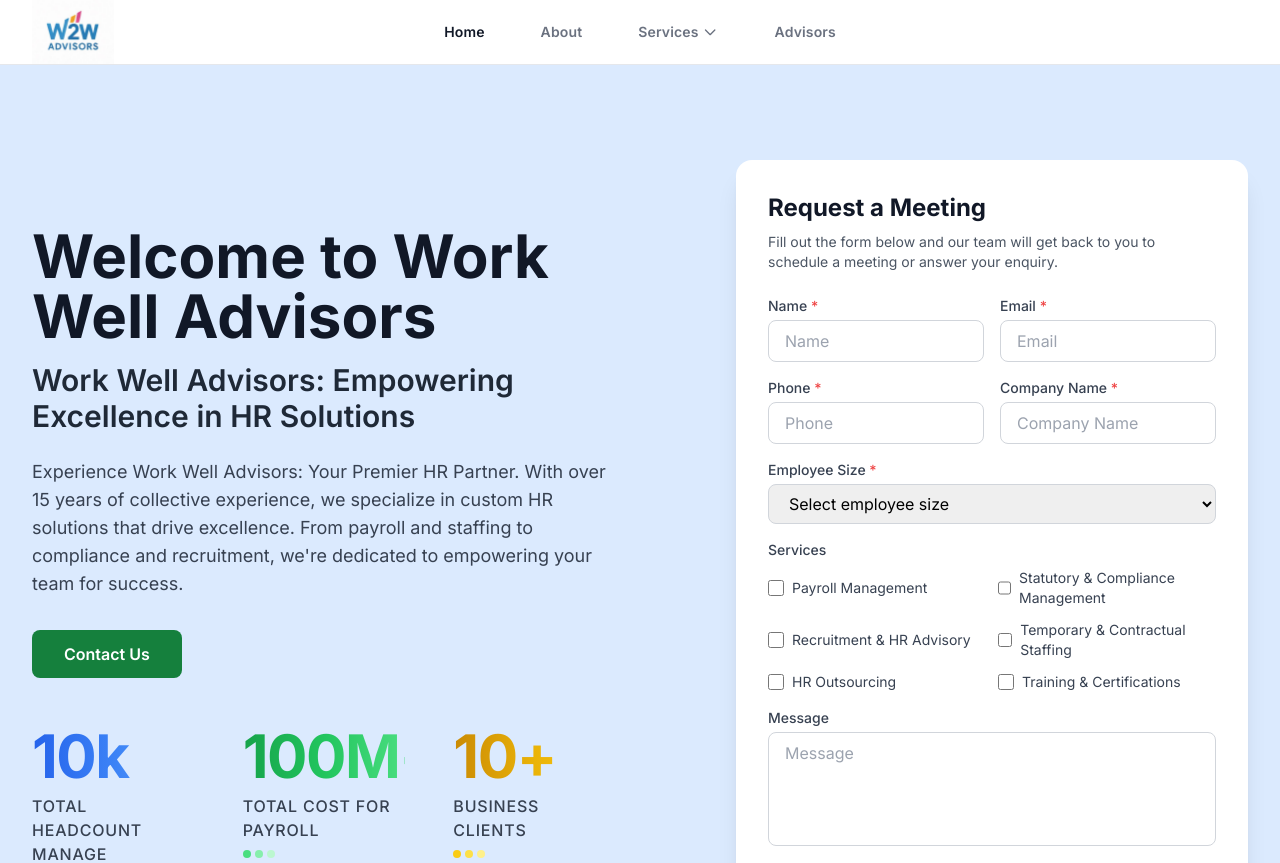
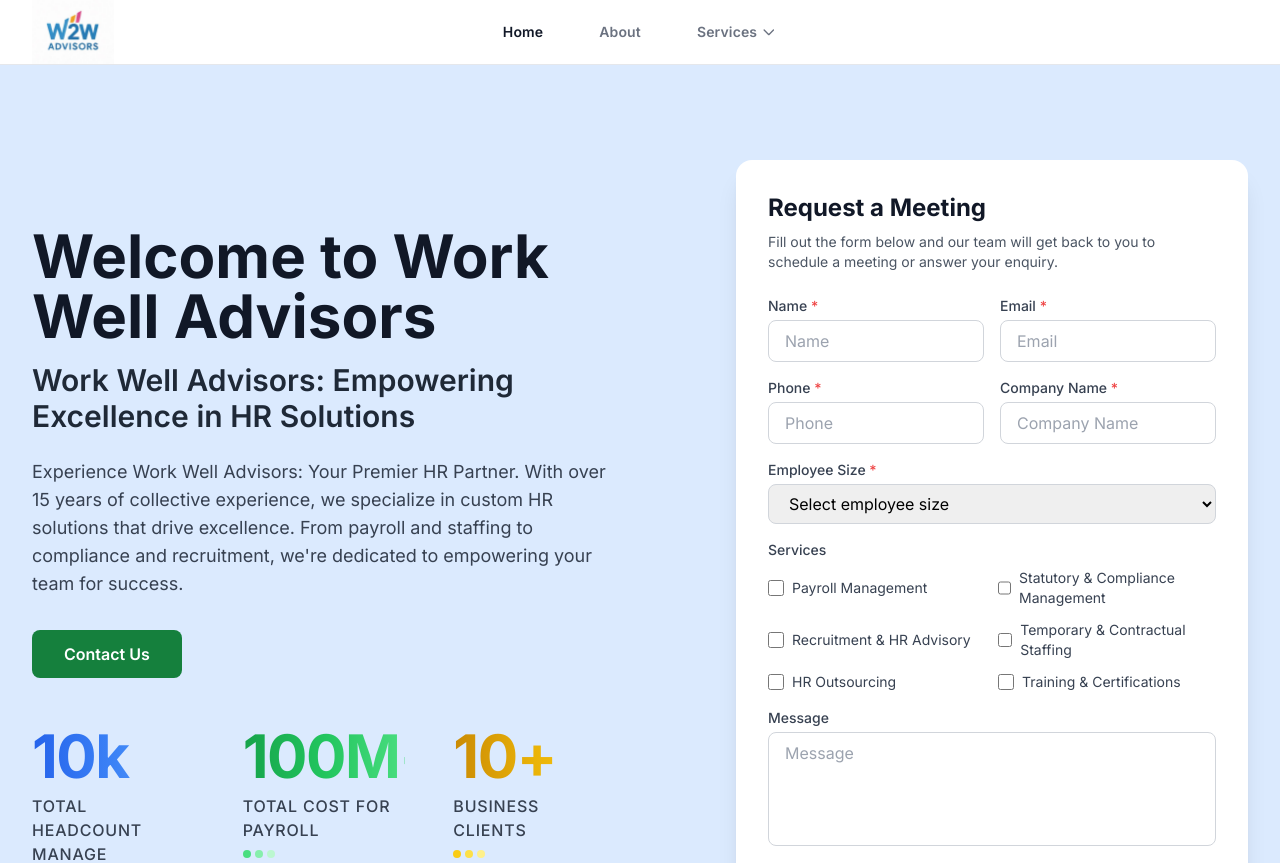
Before and after one commit to Arjunsingh0097/deel_w2wadvisors, a Next.js app: page / in a window 1280 px wide. Shown: the top 863 px of the page. Built offline with nearby package versions, Linux system fonts and the light colour scheme.

Commit message:
Remove advisors link from navigation bar

```diff
--- a/components/Navbar.tsx
+++ b/components/Navbar.tsx
@@ -280,18 +280,6 @@
                 </div>
       )}
     </div>
-
-            <Link
-              href="/advisors"
-              className={`px-3 py-2 text-sm font-semibold transition-colors duration-200 ${
-                isActive("/advisors")
-                  ? "text-gray-900"
-                  : "text-gray-500 hover:text-gray-900"
-              }`}
-              style={{ letterSpacing: '0.01em', fontWeight: 600 }}
-            >
-              Advisors
-            </Link>
           </div>
 
           {/* Mobile Menu Button */}
@@ -469,18 +457,6 @@
                 </div>
               )}
             </div>
-
-    <Link
-              href="/advisors"
-              className={`block px-3 py-2 rounded-md text-base font-medium ${
-                isActive("/advisors")
-                  ? "bg-gray-100 text-gray-900"
-                  : "text-gray-600 hover:bg-gray-100 hover:text-gray-900"
-              }`}
-              onClick={() => setIsMobileMenuOpen(false)}
-            >
-              Advisors
-    </Link>
           </div>
         </div>
       )}
```
